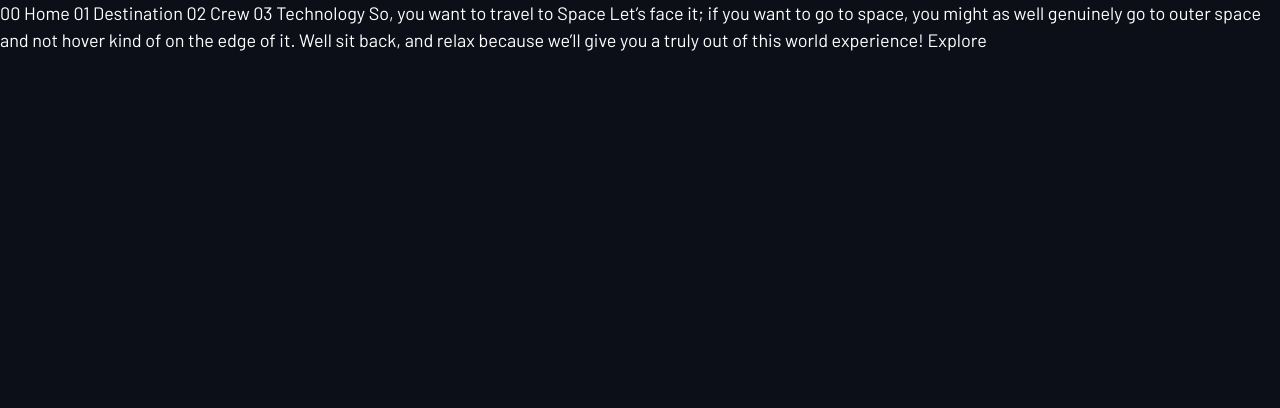
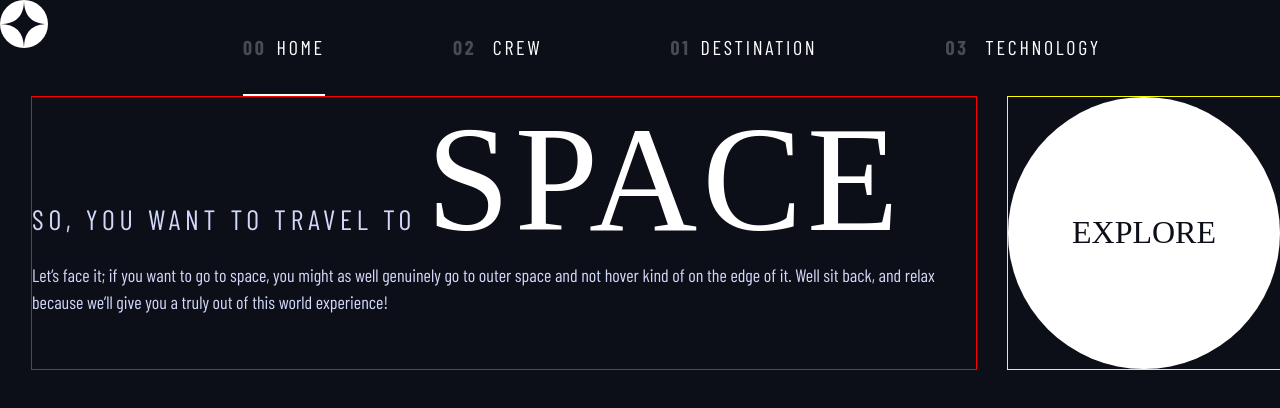
Before and after one commit to daudi13/spaceJam.js, a plain HTML site: page space-tourism-website-main/starter-code/index.html in a window 1280 px wide. Drawn offline with nearby package versions, Linux system fonts and the light colour scheme; a web font is replaced by a local one.

Commit message:
commit changes

```diff
--- a/space-tourism-website-main/starter-code/index.html
+++ b/space-tourism-website-main/starter-code/index.html
@@ -9,23 +9,36 @@
     <link href="https://fonts.googleapis.com/css2?family=Barlow+Condensed:wght@400;700&family=Bellefair&family=Barlow:wght@400;700&display=swap"
             rel="stylesheet">
 </head>
-
   <title>Frontend Mentor | Space tourism website</title>
 </head>
-<body>
+<body class="home">
 
-  00 Home
-  01 Destination
-  02 Crew
-  03 Technology
+  <header class="primary-header flex">
+    <div><img src="./assets/shared/logo.svg" alt="space-tourism-logo" class="logo"></div>
+      <nav class="container">
+                        <ul class="primary-navigation flex underline-indicators">
+                            <li class="numbered-title active" style="font-size: 1.25rem;"><a class="ff-sans-cond uppercase text-white letter-spacing-2 " href="index.html"><span>00</span>Home</a></li>
+                            <li class="numbered-title" style="font-size: 1.25rem;"><a class="ff-sans-cond uppercase text-white letter-spacing-2 " href="crew.html"><span>02</span> crew</a></li>
+                            <li class="numbered-title" style="font-size: 1.25rem;"><a class="ff-sans-cond uppercase text-white letter-spacing-2 " href="destination.html"><span>01</span>Destination</a></li>
+                            <li class="numbered-title" style="font-size: 1.25rem;"><a class="ff-sans-cond uppercase text-white letter-spacing-2 " href="technology.html"><span>03</span> Technology</a></li>
+                        </ul>
+                    </nav>
+  </header>
+  <div class="grid-container">
 
-  So, you want to travel to
-  Space
-  Let’s face it; if you want to go to space, you might as well genuinely go to
+    <div>
+    <h1 class="text-accent fs-500 ff-sans-cond uppercase letter-spacing-1">So, you want to travel to
+  <span class="fs-900 ff-serif text-white">Space</span></h1>
+  <p class="text-accent ff-sans-cond fs-400"> Let’s face it; if you want to go to space, you might as well genuinely go to
   outer space and not hover kind of on the edge of it. Well sit back, and relax
-  because we’ll give you a truly out of this world experience!
+  because we’ll give you a truly out of this world experience!</p>
 
-  Explore
+  </div>
+  <div>
+  <!-- explore button -->
+  <a href="#" class="large-button uppercase ff-serif fs-600 text-dark bg-white">Explore</a>
+  </div>
+  </div>
 
 </body>
 </html>
--- a/style.css
+++ b/style.css
@@ -125,6 +125,23 @@ select {
     max-width: 80rem;
 }
 
+
+.grid-container {
+    display: grid;
+    column-gap: var(--container-gap, 2rem);
+    grid-template-columns: minmax(2rem, 1fr) repeat(minmax(0, 30rem)) minmax(2rem, 1fr);
+}
+
+.grid-container > *:first-child {
+    grid-column: 2;
+    outline: 1px solid red;
+}
+
+.grid-container > *:last-child{
+    grid-column: 3;
+    outline: 1px solid yellow;
+}
+
 .sr-only {
     width: 1px;
     height: 1px;
@@ -196,7 +213,7 @@ select {
 .large-button {
     position: relative;
     z-index: 1;
-    display: grid;
+    display: inline-grid;
     place-items: center;
     padding: 0 2em;
     border-radius: 50%;
```
